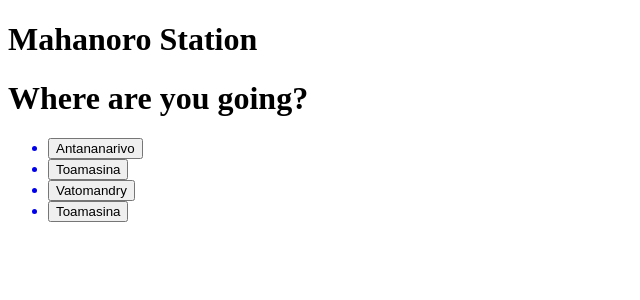
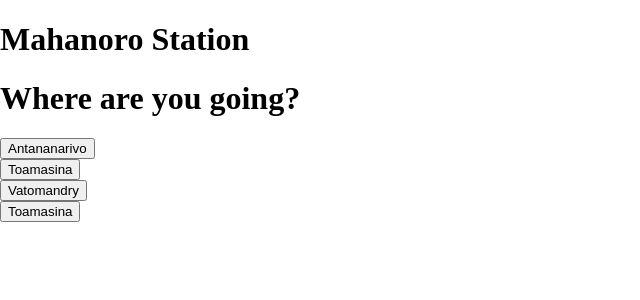
Before and after one commit to voromahery/mahanoro-station, a React app: page / in a window 1280 px wide. Shown: the top 300 px of the page, without its empty margins (0-640 px from the left). Built offline with nearby package versions, Linux system fonts and the light colour scheme; no server answers.

Commit message:
Refactored into compound component

```diff
--- a/package.json
+++ b/package.json
@@ -20,10 +20,12 @@
     "date-fns": "^2.17.0",
     "react": "^17.0.1",
     "react-dom": "^17.0.1",
+    "react-is": "^17.0.1",
     "react-redux": "^7.2.2",
     "react-router-dom": "^5.2.0",
     "redux": "^4.0.5",
-    "redux-thunk": "^2.3.0"
+    "redux-thunk": "^2.3.0",
+    "styled-components": "^5.2.1"
   },
   "browserslist": [
     "last 1 chrome versions"
--- a/src/App.js
+++ b/src/App.js
@@ -1,7 +1,7 @@
 import React from "react";
 import { Switch, Route } from "react-router-dom";
 import Header from "./containers/HeaderContainer";
-import PlaceOption from "./pages/PlaceOption";
+import PlaceOptionContainer from "./pages/PlaceOption";
 import NextTrip from "./pages/NextTrip";
 import SeatBooking from "./pages/SeatBooking";
 
@@ -11,7 +11,7 @@ function App() {
       <Header />
       <Switch>
         <Route exact path="/">
-          <PlaceOption />
+          <PlaceOptionContainer />
         </Route>
         <Route exact path="/nextTrip/:place">
           <NextTrip />
--- /dev/null
+++ b/src/components/index.js
@@ -0,0 +1 @@
+export { default as PlaceOption } from "./placeOption";
--- /dev/null
+++ b/src/components/placeOption/index.js
@@ -0,0 +1,31 @@
+import React from "react";
+import {
+  Container,
+  Heading,
+  List,
+  ListItem,
+  Button,
+} from "./styles/placeOption";
+
+export default function PlaceOption({ children, ...restProps }) {
+  return <Container {...restProps}>{children}</Container>;
+}
+
+PlaceOption.Heading = function PlaceOptionHeading({ children, ...restProps }) {
+  return <Heading {...restProps}>{children}</Heading>;
+};
+
+PlaceOption.List = function PlaceOptionList({ children, ...restProps }) {
+  return <List {...restProps}>{children}</List>;
+};
+
+PlaceOption.ListItem = function PlaceOptionListItem({
+  children,
+  ...restProps
+}) {
+  return <ListItem {...restProps}>{children}</ListItem>;
+};
+
+PlaceOption.Button = function PlaceOptionButton({ children, ...restProps }) {
+  return <Button {...restProps}>{children}</Button>;
+};
--- /dev/null
+++ b/src/components/placeOption/styles/placeOption.js
@@ -0,0 +1,7 @@
+import styled from "styled-components";
+
+export const Container = styled.div``;
+export const Heading = styled.h1``;
+export const List = styled.ul``;
+export const ListItem = styled.li``;
+export const Button = styled.button``;
--- /dev/null
+++ b/src/globalStyles.js
@@ -0,0 +1,19 @@
+import { createGlobalStyle } from "styled-components";
+
+export const GlobalStyles = createGlobalStyle`body {
+    margin: auto;
+}
+
+ul {
+    list-style: none;
+    padding: 0;
+    margin: 0
+}
+
+button {
+    cursor: pointer;
+}
+:disabled {
+    cursor: not-allowed;
+}
+`;
--- a/src/index.js
+++ b/src/index.js
@@ -2,14 +2,17 @@ import React from "react";
 import ReactDOM from "react-dom";
 import { BrowserRouter as Router } from "react-router-dom";
 import { Provider } from "react-redux";
+
+import { GlobalStyles } from "./globalStyles";
 import store from "./store";
 import App from "./App";
 
 ReactDOM.render(
   <Provider store={store}>
-    <Router>
-      <App />
-    </Router>
+    <GlobalStyles/>
+      <Router>
+        <App />
+      </Router>
   </Provider>,
   document.getElementById("root")
 );
--- a/src/pages/PlaceOption.js
+++ b/src/pages/PlaceOption.js
@@ -1,22 +1,22 @@
 import React from "react";
-import { Link, useParams } from "react-router-dom";
-import { useSelector } from "react-redux";
+import { Link } from "react-router-dom";
+import { PlaceOption } from "../components";
 
-export default function PlaceOption() {
+export default function PlaceOptionContainer() {
   const places = ["Antananarivo", "Toamasina", "Vatomandry", "Toamasina"];
 
   return (
-    <>
-      <h1>Where are you going?</h1>
-      <ul>
+    <PlaceOption>
+      <PlaceOption.Heading>Where are you going?</PlaceOption.Heading>
+      <PlaceOption.List>
         {places.map((place, index) => (
           <Link key={place[index]} to={`/nextTrip/${place}`}>
-            <li>
-              <button value={place}>{place}</button>
-            </li>
+            <PlaceOption.ListItem>
+              <PlaceOption.Button value={place}>{place}</PlaceOption.Button>
+            </PlaceOption.ListItem>
           </Link>
         ))}
-      </ul>
-    </>
+      </PlaceOption.List>
+    </PlaceOption>
   );
 }
--- a/src/pages/SeatBooking.js
+++ b/src/pages/SeatBooking.js
@@ -1,14 +1,86 @@
 import React from "react";
 import { useParams } from "react-router-dom";
+import { format } from "date-fns";
 import { useSelector } from "react-redux";
 
 export default function SeatBooking() {
   const allData = useSelector((state) => state.data);
   const { bookingId } = useParams();
   const booking = allData.find((data) => data.id === Number(bookingId));
+  const filterSeat = booking.seats.filter((seat) => seat.isAvailable === true);
+  const seats = [
+    "🪑",
+    "🪑",
+    "🪑",
+    "🪑",
+    "🪑",
+    "🪑",
+    "🪑",
+    "🪑",
+    "🪑",
+    "🪑",
+    "🪑",
+    "🪑",
+    "🪑",
+    "🪑",
+    "🪑",
+    "🪑",
+    "🪑",
+    "🪑",
+    "🪑",
+    "🪑",
+  ];
+  seats.length = filterSeat.length;
+
+  // Get the date
+  const fullDate = new Date(booking.departureTime);
+  const hour = fullDate.getHours();
+  const minute = fullDate.getMinutes();
+  const date = `${format(fullDate, "dd/MM/yyyy")}`;
   return (
     <>
-      <h1>Book a seat to:{booking.id}</h1>
+      <h1>
+        Book a seat to:<span>{booking.destination}</span>
+      </h1>
+      <div>
+        <div>
+          <h3>Pick a seat</h3>
+          <ul>
+            {seats.map((seat, index) => (
+              <li key={index}>{seat}</li>
+            ))}
+          </ul>
+          <div>
+            <h3>Trip informations:</h3>
+            <ul>
+              <li>
+                Departure time: <span>{`${hour}:${minute}, ${date}`}</span>
+              </li>
+              <li>
+                Driver: <span>{booking.driverName}</span>
+              </li>
+              <li>
+                Driver's contact: <span>{booking.driverContact}</span>
+              </li>
+              <li>
+                Estimated duration: <span>{booking.estimatedDuration}</span>
+              </li>
+              <li>
+                Breaks: <span>{booking.breaks}</span>
+              </li>
+            </ul>
+            <div>
+              <div>
+                20000<span>Ar</span>/seat
+              </div>
+            </div>
+            <button>
+              Book <span>2</span> seats
+            </button>
+            <p>Total: 40000 Ar</p>
+          </div>
+        </div>
+      </div>
     </>
   );
 }
```
Also changed, not shown: 3 other files (tests, documents, lock files or other folders).
